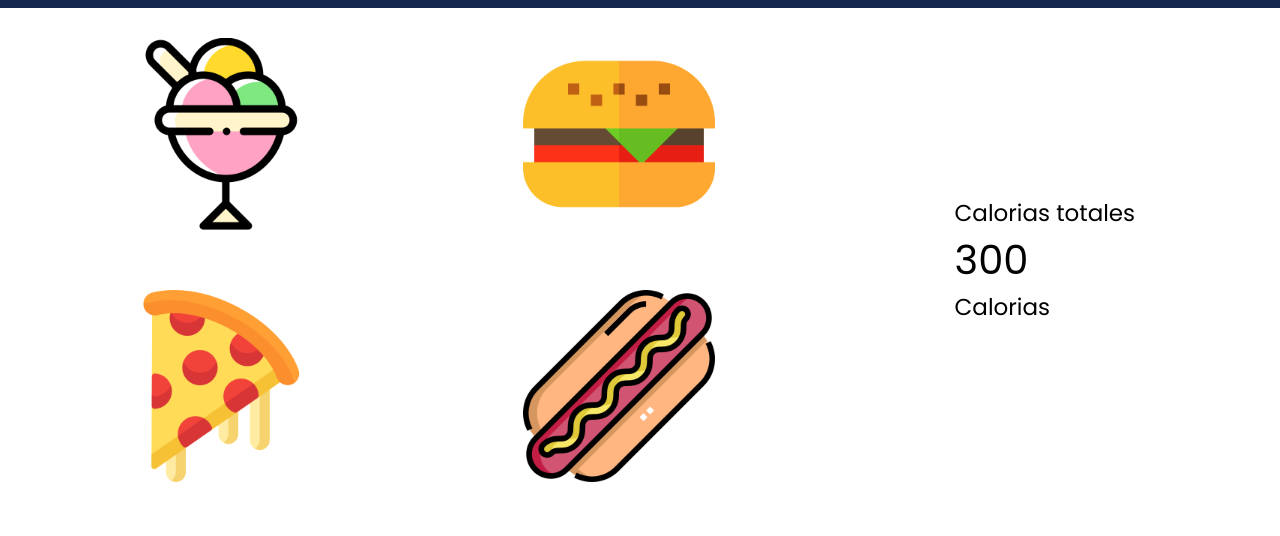
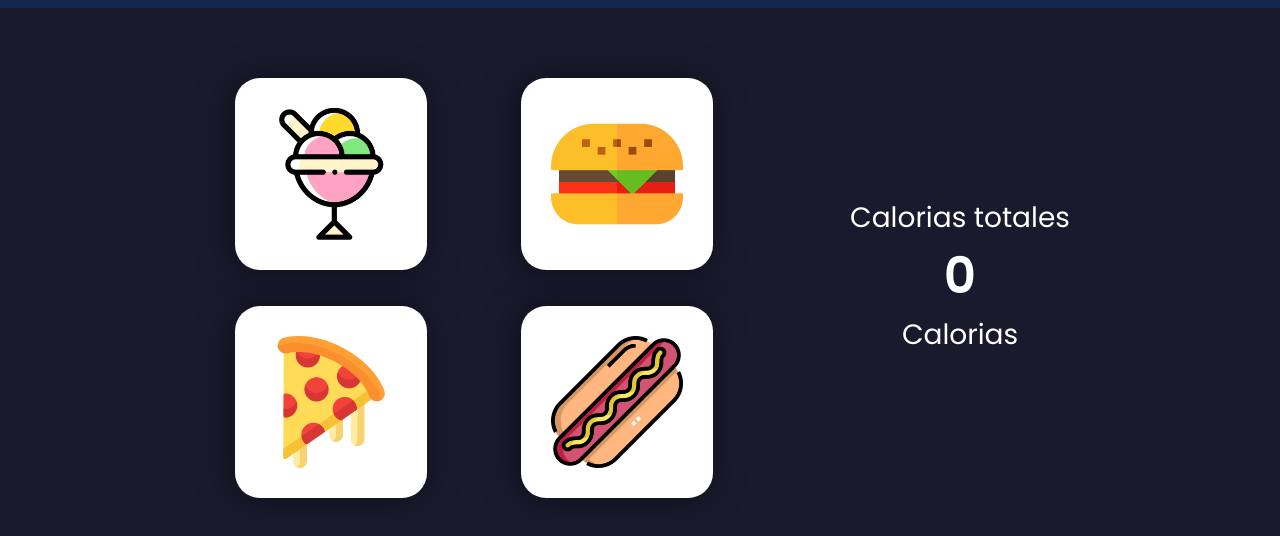
Before and after one commit to alemanjosh7/CaloriasApp, a plain HTML site: page index.html in a window 1280 px wide. Both pictures are taken after a click on the picture 1202 px from the left and 31 px from the top of the page. Shown: the part 62-598 px from the top of the page. Drawn offline with Linux system fonts and the light colour scheme.

Commit message:
Finishing the project

```diff
--- a/css/styles.css
+++ b/css/styles.css
@@ -70,34 +70,52 @@ li img {
 .container {
     display: flex;
     flex-direction: row;
-    justify-content: space-around;
+    justify-content: center;
     align-items: center;
+    margin-top: 40px;
 }
 
 .food {
     display: flex;
     align-items: stretch;
-    justify-content: space-between;
+    justify-content: space-evenly;
     flex-wrap: wrap;
     width: 50%;
 }
 
+
 .food img {
-    margin: 30px 30px 30px 20px;
+    border-radius: 25px;
+    margin: 30px 6px 6px 20px;
     width: 30%;
     height: 30%;
     cursor: pointer;
+    box-shadow: -3px 1px 33px 4px rgba(0, 0, 0, 0.37);
+    -webkit-box-shadow: -3px 1px 33px 4px rgba(0, 0, 0, 0.37);
+    -moz-box-shadow: -3px 1px 33px 4px rgba(0, 0, 0, 0.37);
+    padding: 30px;
 }
 
 .calorie {
-    margin-right: 40px;
+    justify-content: center;
+    display: flex;
+    flex-direction: column;
+    flex-grow: 0.3;
+    text-align: center;
+
 }
 
 .p-1,
 .p-2 {
-    font-size: 23px;
+    font-size: 28px;
 }
 
 .calories {
-    font-size: 40px;
+    font-size: 50px;
+    font-weight: 600;
 }
+
+.selection-btn {
+    background-color: #4A69BB;
+    filter: brightness(50%);
+}
--- a/index.html
+++ b/index.html
@@ -23,16 +23,16 @@
         </div>
     </div>
     <div class="container">
-        <div class="food">
-            <img src="./resources/img/sorbete.png" alt="" class="img-1">
-            <img src="./resources/img/hamburguesa.png" alt="" class="img-2">
-            <img src="./resources/img/pizza.png" alt="" class="img-3">
-            <img src="./resources/img/hot-dog.png" alt="" class="img-4">
+        <div class="food" id="food">
+            <img src="./resources/img/sorbete.png" alt="" id="btnSorbete">
+            <img src="./resources/img/hamburguesa.png" alt="" id="btnHamburguesa">
+            <img src="./resources/img/pizza.png" alt="" id="btnPizza">
+            <img src="./resources/img/hot-dog.png" alt="" id="btnHotDog">
         </div>
         <div class="calorie">
-            <p class="p-1">Calorias totales</p>
-            <p class="calories" id="calories">300</p>
-            <p class="p-2">Calorias</p>
+            <p class="p-1" id="p-1">Calorias totales</p>
+            <p class="calories" id="calories">0</p>
+            <p class="p-2" id="p-2">Calorias</p>
         </div>
     </div>
 
--- a/js/main.js
+++ b/js/main.js
@@ -1,17 +1,67 @@
-const themeButton = document.getElementById("theme-button");
-const navbar = document.getElementById("navbar");
-const logo = document.getElementById("logo");
+const themeButton = document.getElementById("theme-button"),
+    navbar = document.getElementById("navbar"),
+    logo = document.getElementById("logo"),
+    btnPizza = document.getElementById("btnPizza"),
+    btnSorbete = document.getElementById("btnSorbete"),
+    btnHamburguesa = document.getElementById("btnHamburguesa"),
+    btnHotDog = document.getElementById("btnHotDog"),
+    caloriesText = document.getElementById("calories"),
+    text = document.getElementById("p-1"),
+    text1 = document.getElementById("p-2"),
+    food = document.getElementById("food");
 
-themeButton.addEventListener("click", event => {
+let calories = 0;
+let caloriesFood = [600, 278, 300, 240];
+
+const changeSelection = (btn, index) => {
+    if (btn.classList.contains("selection-btn")) {
+        btn.classList.remove('selection-btn');
+        calories -= caloriesFood[index];
+    }
+    else {
+        btn.classList.toggle('selection-btn');
+        calories += caloriesFood[index];
+    }
+    caloriesText.innerHTML = calories;
+}
+
+btnHotDog.addEventListener("click", (e) => {
+    changeSelection(btnHotDog, 3);
+});
+
+btnHamburguesa.addEventListener("click", (e) => {
+    changeSelection(btnHamburguesa, 0);
+});
+
+btnSorbete.addEventListener("click", (e) => {
+    changeSelection(btnSorbete, 1);
+});
+
+btnPizza.addEventListener("click", (e) => {
+    changeSelection(btnPizza, 2);
+});
+
+themeButton.addEventListener("click", (e) => {
     if (themeButton.src.match("light-solid")) {
         themeButton.src = "../resources/img/light.png";
-        document.body.style.background = "#fff";
+        document.body.style.background = "#1A1A2E";
         navbar.style.background = "#14274E";
         logo.style.color = "#fff";
+        text.style.color = "#fff";
+        text1.style.color = "#fff";
+        caloriesText.style.color = "#fff";
+        caloriesText.style.color = "#fff";
+        btnHamburguesa.style.backgroundColor = "#fff";
+        btnSorbete.style.backgroundColor = "#fff";
+        btnPizza.style.backgroundColor = "#fff";
+        btnHotDog.style.backgroundColor = "#fff";
     }
     else {
         themeButton.src = "../resources/img/light-solid.png";
         document.body.style.background = "#fff";
         navbar.style.background = "#4A69BB";
+        text.style.color = "#000";
+        text1.style.color = "#000";
+        caloriesText.style.color = "#000";
     }
 });
```
